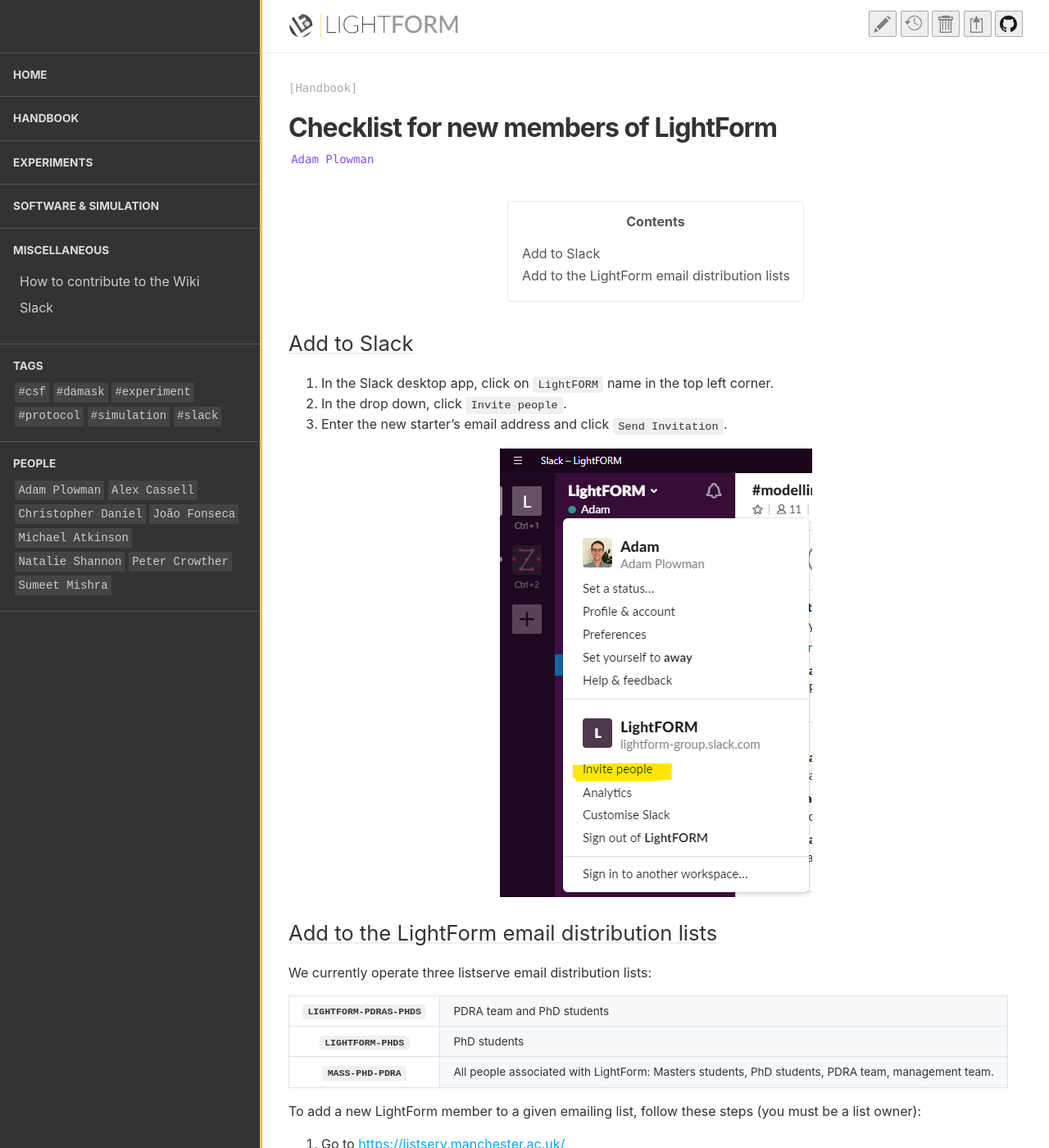
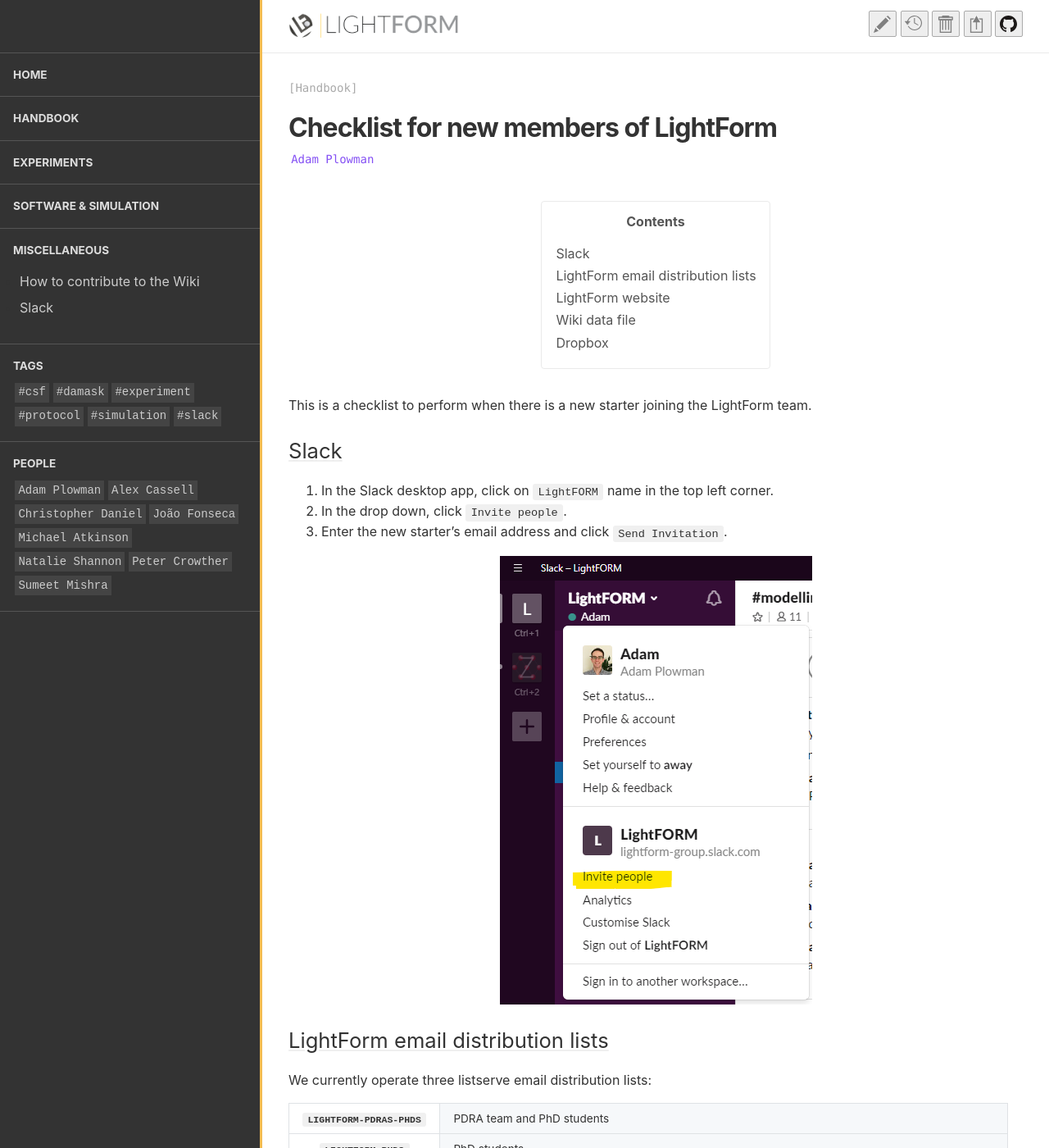
Before and after one commit to LightForm-group/wiki, a Jekyll site: the page built from collections/_handbook/new_starters.md, in a window 1280 px wide and 1400 px high. Shown: the whole window at 82% size. Built offline with Jekyll 4.4.1, drawn with Linux system fonts in a browser that asks for light colours; some of the changed text lies outside the part shown.

Commit message:
Update new starters

```diff
--- a/collections/_handbook/new_starters.md
+++ b/collections/_handbook/new_starters.md
@@ -5,7 +5,9 @@
 toc: true
 ---
 
-## Add to Slack
+This is a checklist to perform when there is a new starter joining the LightForm team.
+
+## Slack
 
 1. In the Slack desktop app, click on `LightFORM` name in the top left corner.
 2. In the drop down, click `Invite people`.
@@ -13,7 +15,7 @@
 
 ![]({{site.baseurl}}/assets/images/posts/new_starter_slack.png)
 
-## Add to the LightForm email distribution lists
+## LightForm email distribution lists
 
 We currently operate three listserve email distribution lists:
 
@@ -39,3 +41,15 @@
 3. Go to `Subscriber Management`: ![]({{site.baseurl}}/assets/images/posts/new_starter_listserv_1.png)
 4. Select the list to which the new starter should be added: ![]({{site.baseurl}}/assets/images/posts/new_starter_listserv_2.png)
 5. Type the new starter's email address and click the `Add to...` button: ![]({{site.baseurl}}/assets/images/posts/new_starter_listserv_3.png)
+
+## LightForm website
+
+Add the new starter to the [people section](https://lightform.org.uk/people) of the LightForm public website.
+
+## Wiki data file
+
+Add the new starter to the `people.yml` data file on the Wiki, which resides [here](https://github.com/lightform-group/wiki/_data/people.yml).
+
+## Dropbox
+
+Add the new starter to the each of the three theme meeting folders on Dropbox.
```
